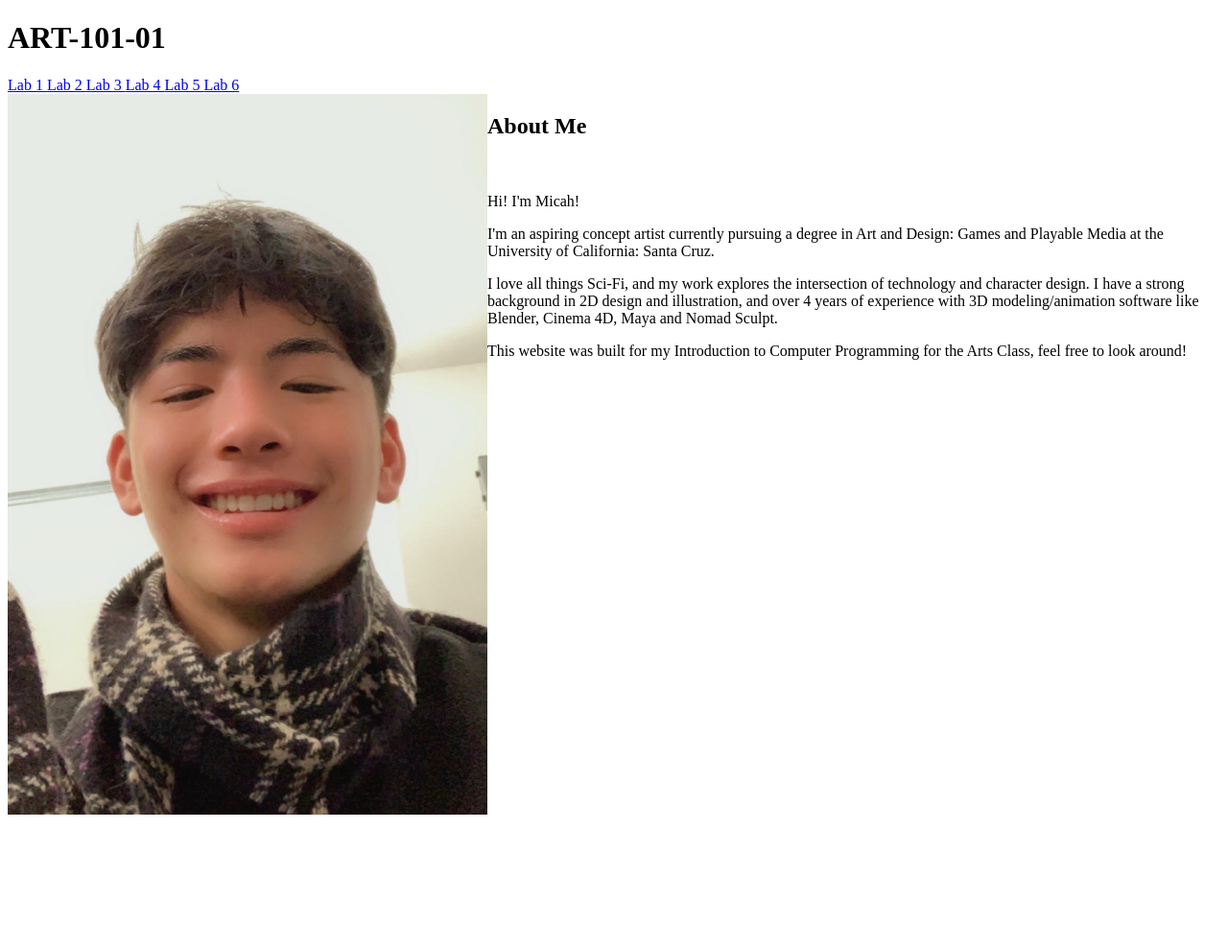
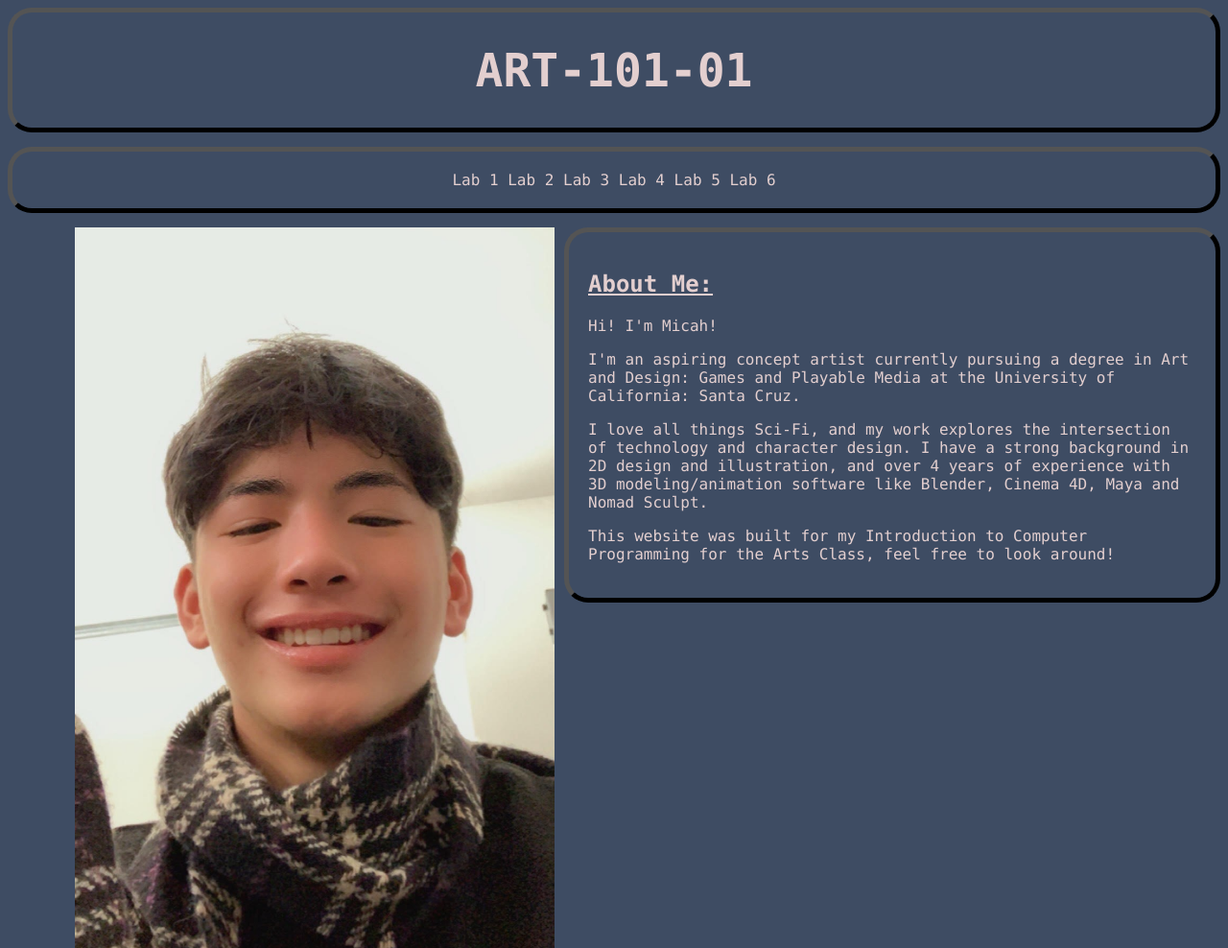
Before and after one commit to mmahelon/art101, a plain HTML site: page index.html in a window 1280 px wide. Shown: the whole page at 96% size. Before the commit the page ends 849 px from the top, so only its background shows below. Drawn offline with Linux system fonts and the light colour scheme.

Commit message:
Homepage Update!
Homepage styled with CSS!

```diff
--- a/css/site.css
+++ b/css/site.css
@@ -1,10 +1,55 @@
+body {
+  background-color: #3e4c63;
+}
+
+.classname {
+  font-family: "Lucida Console", monospace;
+  text-align: center;
+  font-size: 24px;
+  color: #e3cfcf;
+
+  border-radius: 25px;
+  padding: 0px;
+  margin: 0px;
+  border: 5px outset black;
+}
+.nav-bar {
+  font-family: "Lucida Console", monospace;
+  text-align: center;
+  font-size: 16px;
+  color: #e3cfcf;
+
+  border-radius: 25px;
+  color: #e3cfcf;
+  padding: 20px;
+  margin: 15px 0px 15px 0px;
+  border: 5px outset black;
+}
+
+a {
+  color: #e3cfcf;
+  text-decoration: none;
+}
+
 #my-portrait {
-    float:left;
-    width: 500px;
+  float:left;
+  width: 500px;
+  margin-left: 70px;
 
 }
-#intro {
+.header {
+  font-family: "Lucida Console", monospace;
+  font-size: 24px;
+  text-decoration: underline;
+}
+
+.text {
+  font-family: "Lucida Console", monospace;
+  font-size: 16px;
+  color: #e3cfcf;
+
   border-radius: 25px;
-  background #73AD21;
   padding: 20px;
+  margin-left: 580px;
+  border: 5px outset black;
 }
--- a/index.html
+++ b/index.html
@@ -4,10 +4,11 @@
 	<title>Micah's Homepage</title>
 	<link rel="stylesheet" type="text/css" href="css/site.css">
 </head>
-	<div class"classname">
+<body>
+	<div class="classname">
 		<h1> ART-101-01 </h1>
 	</div>
-	<div class"nav-bar">
+	<div class="nav-bar">
 		<a href="lab1/index.html">Lab 1 </a>
 		<a href="lab2/index.html">Lab 2 </a>
 		<a href="lab3/index.html">Lab 3 </a>
@@ -15,21 +16,18 @@
 		<a href="lab5/index.html">Lab 5 </a>
 		<a href="lab6/index.html">Lab 6 </a>
 	</div>
-
-
-<body>
 		<img id="my-portrait" src="img/selfie.jpg" />
 
+		<div class="text">
+		<h2 class="header"> About Me: </h2>
+				<p>Hi! I'm Micah!</p>
 
-		<h2 class"About Me"> About Me </h2>
-		<div id="intro">
-			<p>Hi! I'm Micah!</p>
+				<p>I'm an aspiring concept artist currently pursuing a degree in Art and Design: Games and Playable Media at the University of California: Santa Cruz.  </p>
 
-			<p>I'm an aspiring concept artist currently pursuing a degree in Art and Design: Games and Playable Media at the University of California: Santa Cruz.  </p>
+				<p>I love all things Sci-Fi, and my work explores the intersection of technology and character design. I have a strong background in 2D design and illustration, and over 4 years of experience with 3D modeling/animation software like Blender, Cinema 4D, Maya and Nomad Sculpt.<p>
 
-			<p>I love all things Sci-Fi, and my work explores the intersection of technology and character design. I have a strong background in 2D design and illustration, and over 4 years of experience with 3D modeling/animation software like Blender, Cinema 4D, Maya and Nomad Sculpt.<p>
-
-			<p>This website was built for my Introduction to Computer Programming for the Arts Class, feel free to look around!</p>
+				<p>This website was built for my Introduction to Computer Programming for the Arts Class, feel free to look around!</p>
+			</div>
 
 	</main>
 
```
Also changed, not shown: lab3/index.html (+1 -1 lines).
